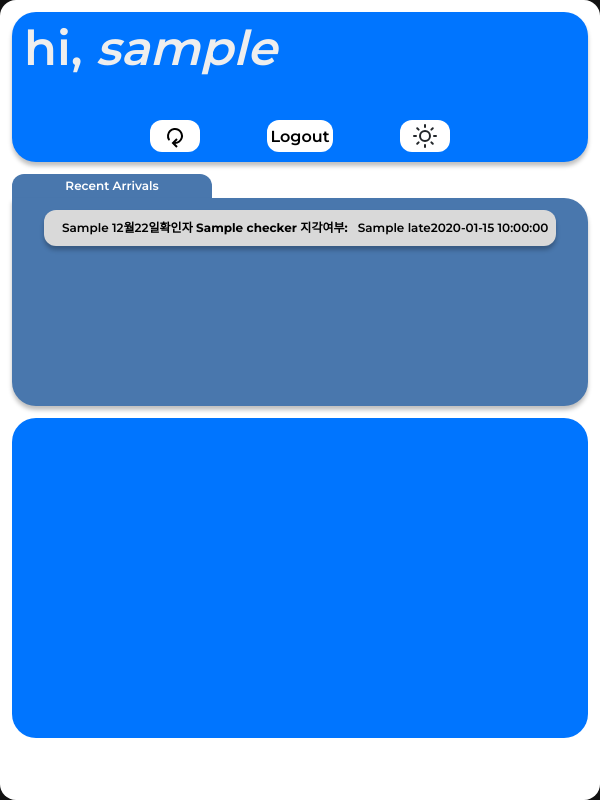
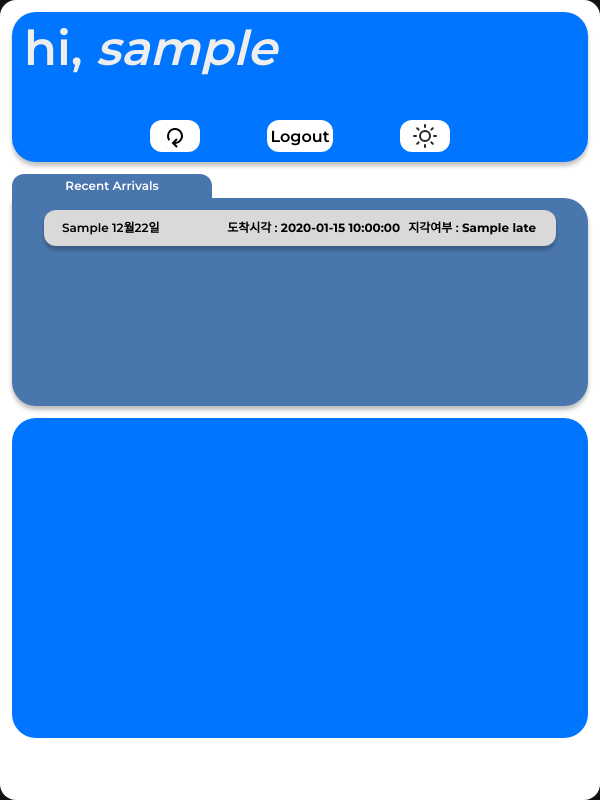
Before and after one commit to donghun-choi/cnftjrcpzm, a Flask app: page / in a window 600 px wide. Run offline with Flask 2, Linux system fonts and the light colour scheme; the visitor is signed in with stand-in values (Sample User, id 1); a database or web service that is not in the repository returns one stand-in record (values such as "Sample title").

Commit message:
nobug final

```diff
--- a/static/css/main.css
+++ b/static/css/main.css
@@ -147,18 +147,20 @@ button {
   font-weight: 600;
   margin-right: auto;
 }
-.recent-nth .arrive-depart {
+.recent-nth .checker {
   font-size: 12px;
-  font-weight: 400;
+  font-weight: 600;
   margin-right: 10px;
 }
 .recent-nth .save {
   font-size: 12px;
-  font-weight: 400;
+  font-weight: 600;
+  margin-right: 2px;
 }
 .recent-nth .time {
   font-size: 12px;
   font-weight: 600;
+  margin-right: 8px;
 }
 .student-overoll-shortcut {
   transition: all var(--transitionSecond);
@@ -252,9 +254,6 @@ button {
   background: white;
 }
 @media all and (min-width: 600px) and (max-width: 866px) {
-  #hi {
-    display: none;
-  }
   #welcome {
     display: block;
   }
@@ -277,9 +276,6 @@ button {
 @media all and (min-width: 0px) and (max-width: 600px) {
   #hi {
     display: block;
-  }
-  #welcome {
-    display: none;
   }
   .memu-area {
     margin-top: 0px;
@@ -304,9 +300,7 @@ button {
     margin-bottom: 12px;
     padding: 12px;
   }
-  #nouse {
-    display: none;
-  }
+
   .main-content-area {
     border-radius: 16px;
     max-width: 100vw;
@@ -335,6 +329,11 @@ button {
     grid-template-columns: repeat(4, 1fr);
     grid-template-rows: repeat(3, 1fr);
   }
+  #welcome,
+  #nouse,
+  .checker {
+    display: none;
+  }
 }
 #theme-toggle {
   display: flex;
--- a/templates/main.html
+++ b/templates/main.html
@@ -66,9 +66,9 @@
           {% for i in (range(howmanyrecents)) %}
           <div class="recent-nth">
             <div class="name">{{todays_data_student[howmanyrecents-i-1]}}</div>
-            <div class="arrive-depart"><strong>확인자 {{Chedker_who[howmanyrecents-i-1]}} 지각여부:</strong></div>
-            <div class="save">{{isitlate[howmanyrecents-i-1]}}</div>
-            <div class="time">{{todays_data_time[howmanyrecents-i-1]}}</div>
+            <div class="checker">확인자 : <strong>{{Chedker_who[howmanyrecents-i-1]}}</strong></div>
+            <div class="time">도착시각 : <strong>{{todays_data_time[howmanyrecents-i-1]}}</strong></div>
+            <div class="save">지각여부 : <strong>{{isitlate[howmanyrecents-i-1]}}</strong></div>
           </div>
           {% endfor %}
         </div>
```
Also changed, not shown: setup/app.py (+4 -4 lines).
